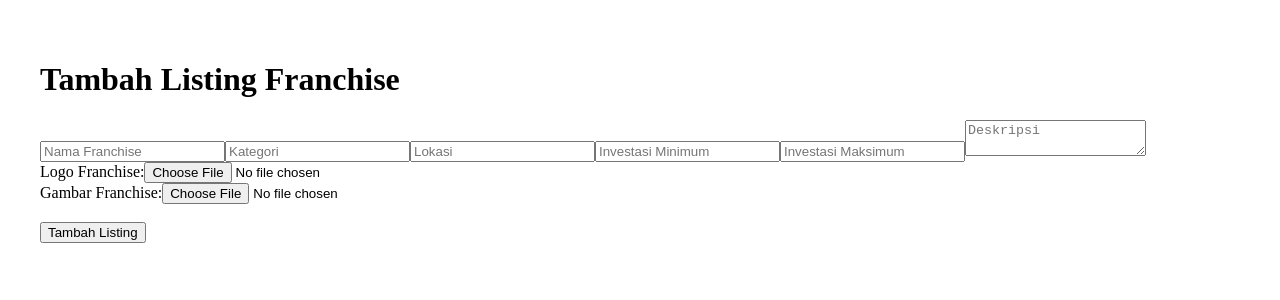
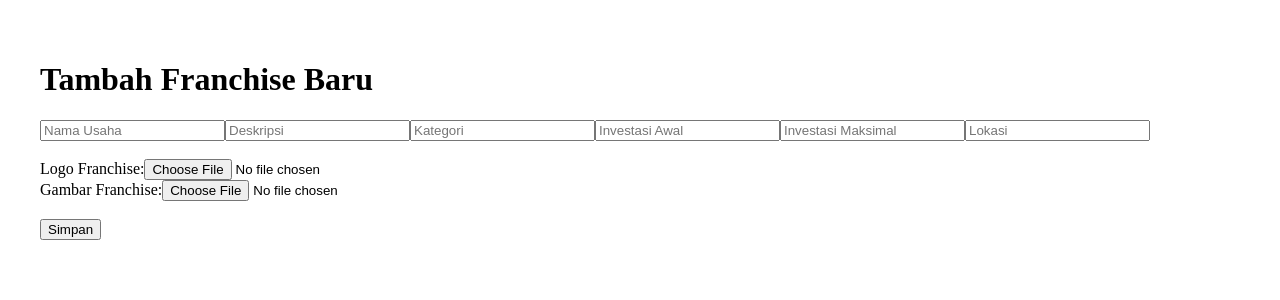
Before and after one commit to meseneng/franchisehub, a Next.js app: page /add-listing in a window 1280 px wide. Shown: the top 300 px of the page. Built offline with nearby package versions, Linux system fonts and the light colour scheme.

Commit message:
Update page.tsx

```diff
--- a/app/add-listing/page.tsx
+++ b/app/add-listing/page.tsx
@@ -6,7 +6,6 @@ import { supabase } from '@/lib/supabaseClient'
 
 export default function AddListingPage() {
   const router = useRouter()
-
   const [form, setForm] = useState({
     franchise_listing: '',
     description: '',
@@ -15,29 +14,30 @@ export default function AddListingPage() {
     investment_start: 0,
     investment_end: 0,
   })
-
   const [logoFile, setLogoFile] = useState<File | null>(null)
   const [imageFile, setImageFile] = useState<File | null>(null)
   const [loading, setLoading] = useState(false)
 
   const handleChange = (e: React.ChangeEvent<HTMLInputElement | HTMLTextAreaElement>) => {
-    setForm({ ...form, [e.target.name]: e.target.value })
+    const { name, value } = e.target
+    setForm(prev => ({
+      ...prev,
+      [name]: name.includes('investment') ? Number(value) : value,
+    }))
   }
 
   const handleSubmit = async (e: React.FormEvent) => {
     e.preventDefault()
     setLoading(true)
 
-    // Ambil user ID login
-    const {
-      data: { user },
-      error: userError,
-    } = await supabase.auth.getUser()
+    try {
+      // Ambil user ID
+      const { data: userData, error: userError } = await supabase.auth.getUser()
+      if (userError || !userData?.user) {
+        throw new Error('Gagal ambil user login.')
+      }
 
-    if (userError || !user) {
-      alert('Gagal mengambil user.')
-      return
-    }
+      const userId = userData.user.id
 
       // Upload logo
       let logoUrl = ''
@@ -45,27 +45,25 @@ export default function AddListingPage() {
         const { data, error } = await supabase.storage
           .from('franchisehub')
           .upload(`logos/${Date.now()}-${logoFile.name}`, logoFile)
-      if (data) {
+        if (error) throw new Error('Upload logo gagal.')
         logoUrl = supabase.storage.from('franchisehub').getPublicUrl(data.path).data.publicUrl
       }
-    }
 
-    // Upload image
+      // Upload gambar
       let imageUrl = ''
       if (imageFile) {
         const { data, error } = await supabase.storage
           .from('franchisehub')
           .upload(`images/${Date.now()}-${imageFile.name}`, imageFile)
-      if (data) {
+        if (error) throw new Error('Upload gambar gagal.')
         imageUrl = supabase.storage.from('franchisehub').getPublicUrl(data.path).data.publicUrl
       }
-    }
 
-    // Insert data ke tabel franchise_listings
+      // Insert ke database
       const { error: insertError } = await supabase.from('franchise_listings').insert([
         {
           ...form,
-        user_id: user.id,
+          user_id: userId,
           logo: logoUrl,
           image: imageUrl,
           is_paid: false,
@@ -78,27 +76,31 @@ export default function AddListingPage() {
         },
       ])
 
+      if (insertError) {
+        console.error('Insert Error:', insertError)
+        throw new Error('Insert data gagal.')
+      }
+
+      alert('Listing berhasil ditambahkan! Menunggu verifikasi admin.')
+      router.push('/dashboard')
+    } catch (err: any) {
+      alert(`Gagal menambahkan listing: ${err.message}`)
+    } finally {
       setLoading(false)
-
-    if (insertError) {
-      alert('Gagal menambahkan listing: ' + insertError.message)
-    } else {
-      alert('Berhasil ditambahkan! Menunggu verifikasi admin.')
-      router.push('/dashboard')
     }
   }
 
   return (
     <div style={{ padding: '2rem' }}>
-      <h1>Tambah Listing Franchise</h1>
+      <h1>Tambah Franchise Baru</h1>
       <form onSubmit={handleSubmit}>
-        <input name="franchise_listing" placeholder="Nama Franchise" onChange={handleChange} required />
+        <input name="franchise_listing" placeholder="Nama Usaha" onChange={handleChange} required />
+        <input name="description" placeholder="Deskripsi" onChange={handleChange} required />
         <input name="category" placeholder="Kategori" onChange={handleChange} required />
+        <input type="number" name="investment_start" placeholder="Investasi Awal" onChange={handleChange} required />
+        <input type="number" name="investment_end" placeholder="Investasi Maksimal" onChange={handleChange} required />
         <input name="location" placeholder="Lokasi" onChange={handleChange} required />
-        <input type="number" name="investment_start" placeholder="Investasi Minimum" onChange={handleChange} required />
-        <input type="number" name="investment_end" placeholder="Investasi Maksimum" onChange={handleChange} required />
-        <textarea name="description" placeholder="Deskripsi" onChange={handleChange} required />
-        <br />
+        <br /><br />
         <label>Logo Franchise:</label>
         <input type="file" accept="image/*" onChange={(e) => setLogoFile(e.target.files?.[0] || null)} />
         <br />
@@ -106,7 +108,7 @@ export default function AddListingPage() {
         <input type="file" accept="image/*" onChange={(e) => setImageFile(e.target.files?.[0] || null)} />
         <br /><br />
         <button type="submit" disabled={loading}>
-          {loading ? 'Menambahkan...' : 'Tambah Listing'}
+          {loading ? 'Menyimpan...' : 'Simpan'}
         </button>
       </form>
     </div>
```
Lines whose indentation alone changed are shown as unchanged.
